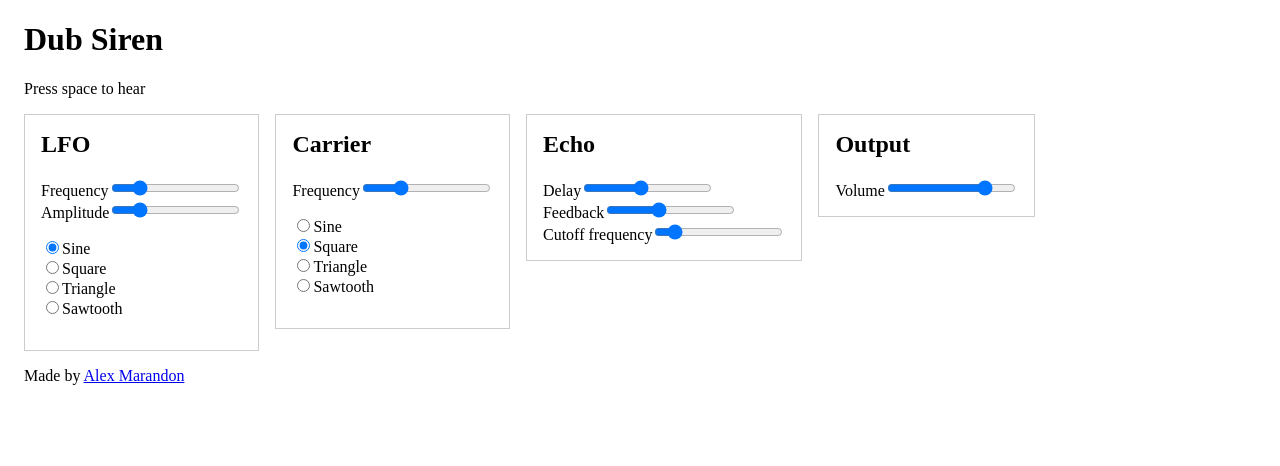
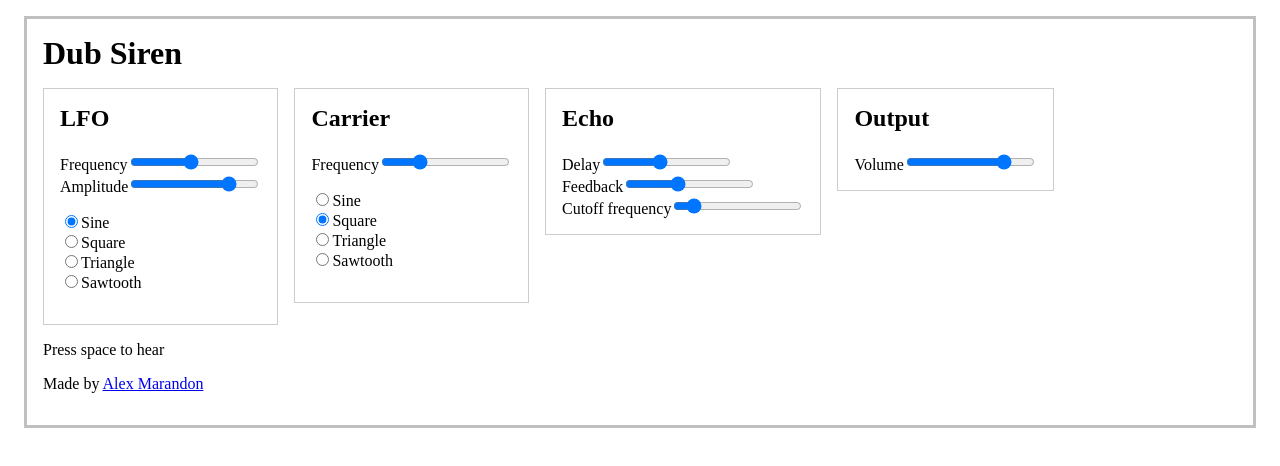
Before and after one commit to DwayneSamuels/dubsiren, a plain HTML site: page index.html in a window 1280 px wide. Drawn offline with Linux system fonts and the light colour scheme.

Commit message:
Better defaults and a bit of css

```diff
--- a/index.html
+++ b/index.html
@@ -8,12 +8,11 @@
   <body>
     <div class="container">
       <h1>Dub Siren</h1>
-      <p class="help-text">Press space to hear</p>
       <div class="param-container">
         <div class="param-group">
           <h2>LFO</h2>
-          <label>Frequency<input class="modulationFrequency" max="10" min="0.1" step="0.1" value="2" type="range"></label>
-          <label>Amplitude<input class="modulationAmplitude" min="1" max="50" step="0.1" value="10" type="range"></label>
+          <label>Frequency<input class="modulationFrequency" max="2" min="0.1" step="0.1" value="1" type="range"></label>
+          <label>Amplitude<input class="modulationAmplitude" min="1" max="500" step="1" value="400" type="range"></label>
           <p>
           <label>
             <input type="radio" name="modulationOscillatorType" value="sine" checked="checked">Sine
@@ -56,7 +55,12 @@
           <label>Volume<input class="volume" min="0" max="1" step="0.01" value="0.8" type="range"></label>
         </div>
       </div>
-      <footer>Made by <a href="http://alexmarandon.com">Alex Marandon</a></footer>
+      <footer>
+        <p class="help-text">Press space to hear</p>
+        <p>Made by <a href="http://alexmarandon.com">Alex Marandon</a></p>
+      </footer>
+
+
     </div>
     <script src="siren.js"></script>
   </body>
--- a/style.css
+++ b/style.css
@@ -1,5 +1,12 @@
+h1 {
+    margin: 0;
+}
+
 .container {
     margin: 1em;
+    border: 3px solid silver;
+    padding: 1em;
+
 }
 
 .param-container {
@@ -10,6 +17,7 @@
     float: left;
     border: 1px solid #ccc;
     padding: 1em;
+    margin-top: 1em;
     margin-right: 1em;
 }
 
@@ -23,4 +31,5 @@
 
 footer {
     margin-top: 1em;
+    size: 12px;
 }
```
